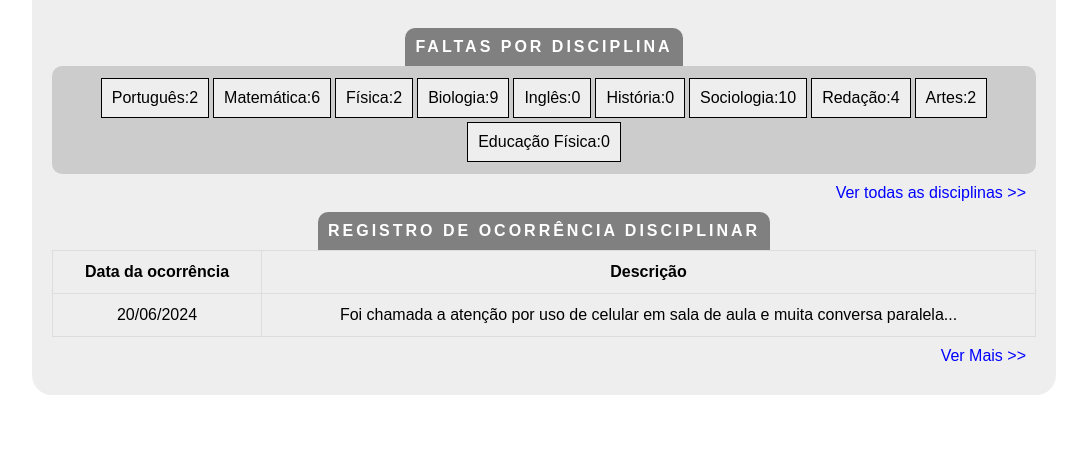
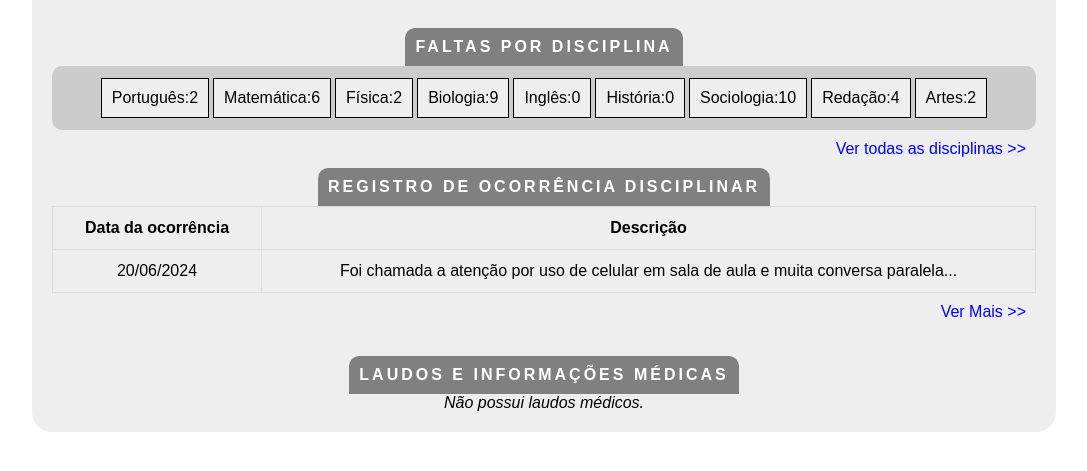
Before and after one commit to AplicativoPedagogico/Projeto, a PHP site: page /assets/scripts/infoAluno.html in a window 1280 px wide. Shown: the part 247-718 px from the top of the page, without its empty margins (96-1183 px from the left). Run offline with PHP 8.4, Linux system fonts and the light colour scheme.

Commit message:
Parte 4 - laudos i informações médicas
falta fazer a parte caso tenha ocorrência médica

Co-Authored-By: Salomão Faleta <86962710+salomao-faleta@users.noreply.github.com>
Co-Authored-By: AplicativoPedagogico <177224279+AplicativoPedagogico@users.noreply.github.com>

```diff
--- a/assets/css/infoAluno.css
+++ b/assets/css/infoAluno.css
@@ -124,13 +124,13 @@ body {
 
 /* PARTE 3 - Ocorrência disciplinar do aluno */
 
-.ocorrencia-disciplinar{
+.ocorrenciaDisciplinar {
     width: 100%;
     overflow-x: auto;
     text-align: center;
 }
 
-.ocorrencia-disciplinar table{
+.ocorrenciaDisciplinar table {
     width: 100%;
     border-collapse: collapse;
     text-align: left;
@@ -139,24 +139,16 @@ body {
 }
 
 
-th, td {
+th,
+td {
     padding: 12px 15px;
     border: 1px solid #ddd;
 }
 
-/* Estilizando para telas menores */
-@media (max-width: 600px) {
-    th, td {
-        font-size: 14px;
-        padding: 10px;
-    }
-}
 
+/* O HTML DO CÓDIGO ABAIXO ESTÁ EM > ocorrencaDisciplinar & faltasAluno */
 
-
-/* O HTML DO CÓDIGO ABAIXO ESTÁ EM > ocorrencia-disciplinar & faltasAluno */
-
-.todasInfors{
+.todasInfors {
     text-align: right;
     padding: 10px;
 }
@@ -165,6 +157,20 @@ th, td {
     color: blue;
     text-decoration: none;
 }
+
+
+
+/* PARTE 4 - Laudos e informações médicas */
+
+.laudosMedicos{
+    text-align: center;
+    margin-top: 25px;
+}
+
+
+
+
+
 
 /* RESPONSIVIDADE (TABLET) */
 
@@ -178,15 +184,19 @@ th, td {
         font-size: 17px;
     }
 
-    /* AJEITAR */
-
     .container .aluno .img-area {
         width: 100px;
         height: 100px;
     }
 
+
+    .ocorrenciaDisciplinar table th,
+    td {
+        font-size: 14px;
+        padding: 10px;
+    }
+
 }
-
 
 @media(width <=496px) {
     .container .titulo {
--- a/assets/scripts/infoAluno.html
+++ b/assets/scripts/infoAluno.html
@@ -39,6 +39,8 @@
             <div class="titulo2">Faltas por disciplina</div>
 
             <div class="container-grid">
+
+                <!-- Deixar exibindo as 5 disciplinas com mais faltas -->
 
                 <div class="grupo-materia">
                     <div class="materia">Português:</div>
@@ -85,12 +87,6 @@
                     <div class="falta">2</div>
                 </div>
 
-                <div class="grupo-materia">
-                    <div class="materia">Educação Física:</div>
-                    <div class="falta">0</div>
-                </div>
-
-                <!-- ADICIONAR AS DISCIPLINAS TECNICAS -->
 
 
             </div>
@@ -105,7 +101,7 @@
 
 
 
-        <div class="ocorrencia-disciplinar">
+        <div class="ocorrenciaDisciplinar">
 
             <div class="titulo2">Registro de ocorrência disciplinar</div>
 
@@ -129,11 +125,20 @@
 
             </table>
 
+            <div class="todasInfors">
+                <a href="#">Ver Mais >></a>
+            </div>
+
+        </div>
 
 
 
-            <div class="todasInfors">
-                <a href="#">Ver Mais >></a>
+        <div class="laudosMedicos">
+
+            <div class="titulo2">Laudos e informações Médicas</div>
+
+            <div class="todosLaudos">
+                <p><i>Não possui laudos médicos.</i></p>
             </div>
 
 
```
